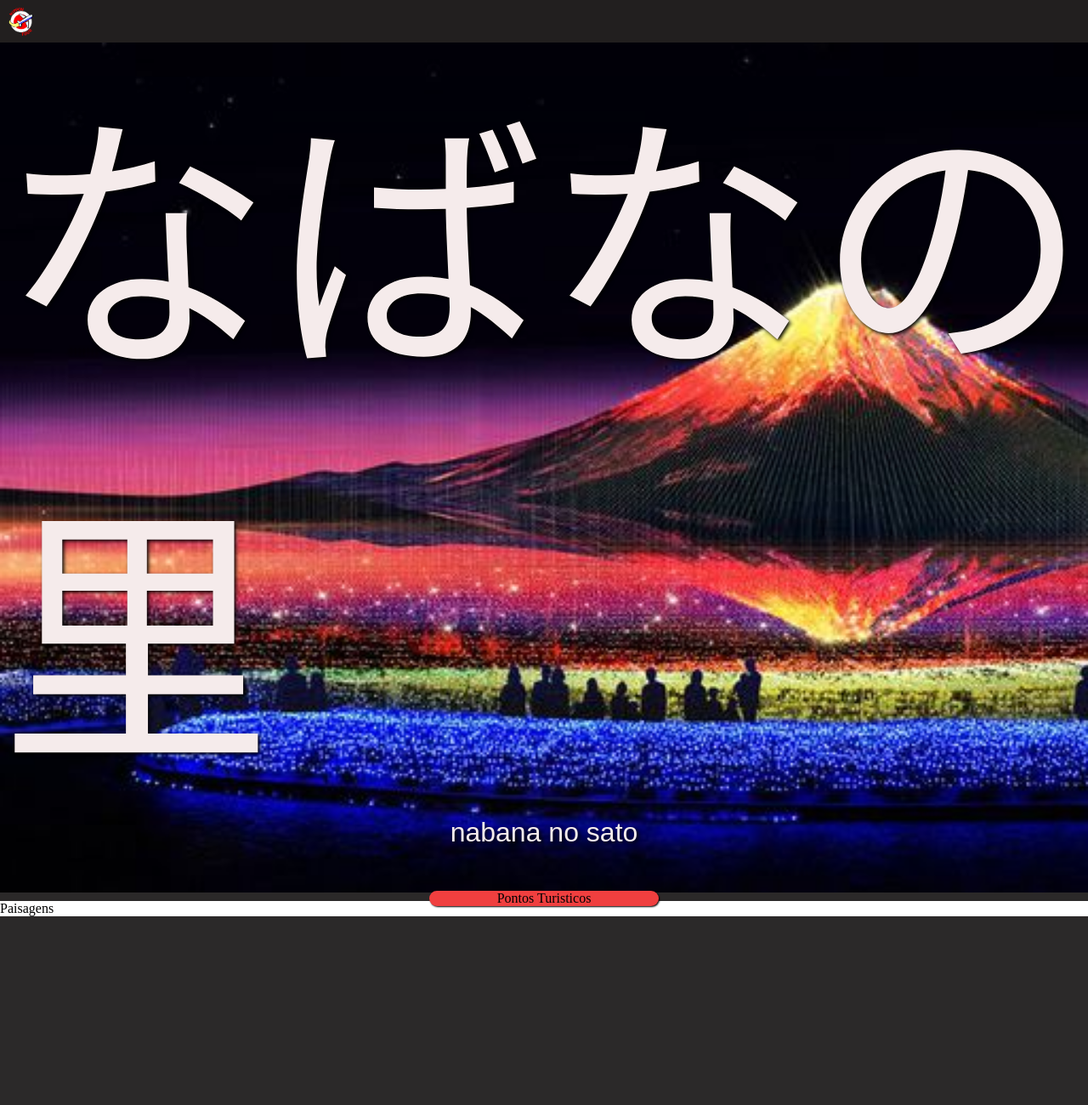
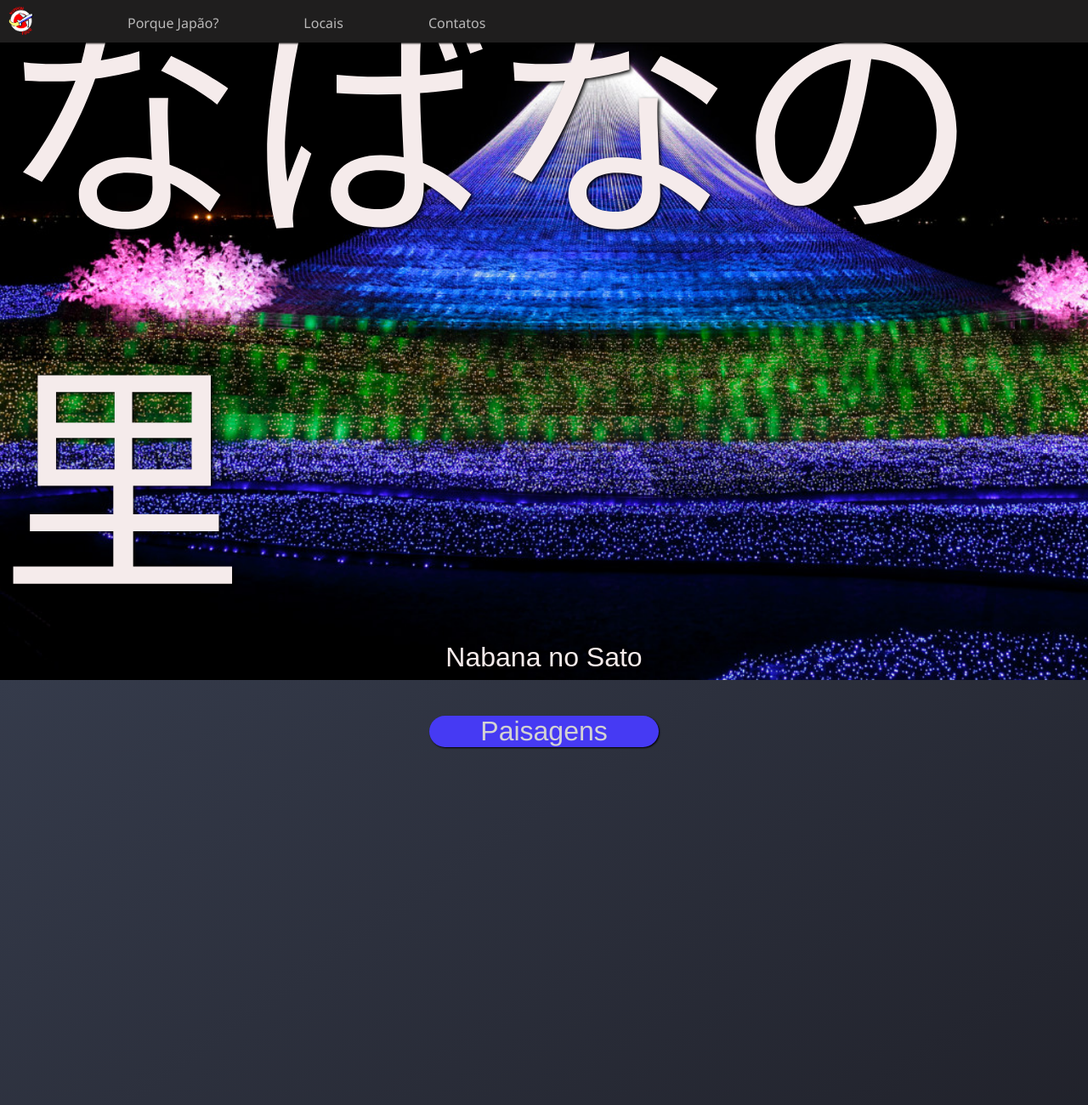
Before and after one commit to gustavojose136/web-viagem, a plain HTML site: page NipponTourPasta/ponto-turistico.html in a window 1280 px wide. Shown: the top 1300 px of the page at 85% size. Drawn offline with Linux system fonts and the light colour scheme.

Commit message:
mudei muita coisa aqui

```diff
--- a/NipponTourPasta/ponto-turistico.css
+++ b/NipponTourPasta/ponto-turistico.css
@@ -1,35 +1,41 @@
-body {
-    margin: 0px;
-    height: 100%;
-    width: 100%;
-}
-.icon-nabana-tour {
+.icon-nippon-tour {
     background-repeat: no-repeat;
     background-size: 100%;
     height: 50px;
     width: 50px;
 }
+
 .back1 {
-    background: rgb(34, 31, 31);
+    background: rgb(31, 30, 30);
     width: 100%;
     height: 50px;
-    position: cover;
+    position: fixed;
     box-shadow: 1px 1px 2px #000000;
+    overflow: hidden;
+    display: flex;
+    flex-direction: row;
+    align-items: center;
 }
-#home {
-    background: url(image.css/montainrgb.jpg);
-    background-repeat: no-repeat;
-    background-size: cover;
-    width: 100%;
-    height: 1000px;
-    display: flex;
-    flex-direction: column;
-    align-items: center;
-    justify-content: center;
+
+.back1 > a {
+    font-family: 'Segoe UI', Tahoma, Geneva, Verdana, sans-serif;
+    float: left;
+    display: block;
+    color: #b9b8b8;
+    text-align: center;
+    padding-top: 3px;
+    padding-left: 0px;
+    padding-right: 100px;
+    text-decoration: none;
 }
+
+.back1 > a:hover {
+    color: white;
+}
+
 .title-nabana {
     color: rgb(245, 235, 235);
-    font-size: 20rem;
+    font-size: 18rem;
     text-shadow: 2px 2px 4px #000000;
     align-self: center;
 }
@@ -44,7 +50,7 @@ body {
 }
 
 #link {
-    background: rgb(240, 63, 63);
+    background: rgb(70, 58, 243);
     width: 270px;
     height: 55px;
     box-shadow: 1px 1px 2px #000000;
@@ -61,35 +67,39 @@ body {
     height: 85px;
 }
 
-#link>a {
+#link > a {
     transition: width 0.5s, height 0.5s;
     font-family: 'Franklin Gothic Medium', 'Arial Narrow', Arial, sans-serif;
     font-size: 2rem;
     text-decoration: none;
-    color: #4d494a;
+    color: #d3d3d3;
 }
 
-#link>a:hover {
-    color: #000000;
+#link > a:hover {
+    color: #ffffff;
 }
-.lugares {
-    background-color: #2b2929;
-    color: #FF2A4A;
-    font-size: 2rem;
-    margin-top: 0px;
-    padding-top: 10px;
-    text-shadow: 1px 1px 2px #000000;
+
+body {
+    margin: 0px;
+    height: 100%;
+    width: 100%;
+}
+
+#home {
+    background: url(image.css/fujinabana.jpg);
+    background-repeat: no-repeat;
+    background-size: cover;
+    width: 100%;
+    height: 100vh;
     display: flex;
     flex-direction: column;
     align-items: center;
-    font-family: monospace;
-    margin-bottom: 0px;
+    justify-content: center;
 }
 
-#paisagens{
+#paisagem {
+    background-color: #1b1b22;
     width: 100%;
-    height: 400px;
-    background-color: #2b2929;
-    display: flex;
-    flex-direction: row;
+    height: 900px;
+    background-image: linear-gradient(to right bottom, #353b4b, #1b1b22);
 }
--- a/NipponTourPasta/ponto-turistico.html
+++ b/NipponTourPasta/ponto-turistico.html
@@ -10,19 +10,31 @@
 </head>
 <body>
     <div class="back1">
+
         <a href="#home">
-            <img class="icon-nabana-tour" src="image.css/1652642676838.png">
+            <img class="icon-nippon-tour" src="image.css/1652642676838.png">
         </a>
+
+        <a href="#whatIsJapan">Porque Japão?</a>
+
+        <a href="#turismoTema">Locais</a>
+
+        <a href="#creditos">Contatos</a>
+
     </div>
+
     <div id="home">
         <span class="title-nabana">なばなの里</span>
-        <span class="subtitle-nabana">nabana no sato</span>
-        <div id="link"> Pontos Turisticos </div>
+        <span class="subtitle-nabana">Nabana no Sato</span>
+        <div id="link">
+            <a href="#whatIsJapan">Paisagens</a>
+        </div>
         <div id="saiba"></div>
     </div>
 
-    <div id="tipos-de-lugares"> <span class="lugares"></span>Paisagens</div><div id="paisagens"></div>
+    <div id="paisagem">
 
+    </div>
 
 </body>
 </html>
```
Also changed, not shown: NipponTourPasta/image.css/fujinabana.jpg (added).
